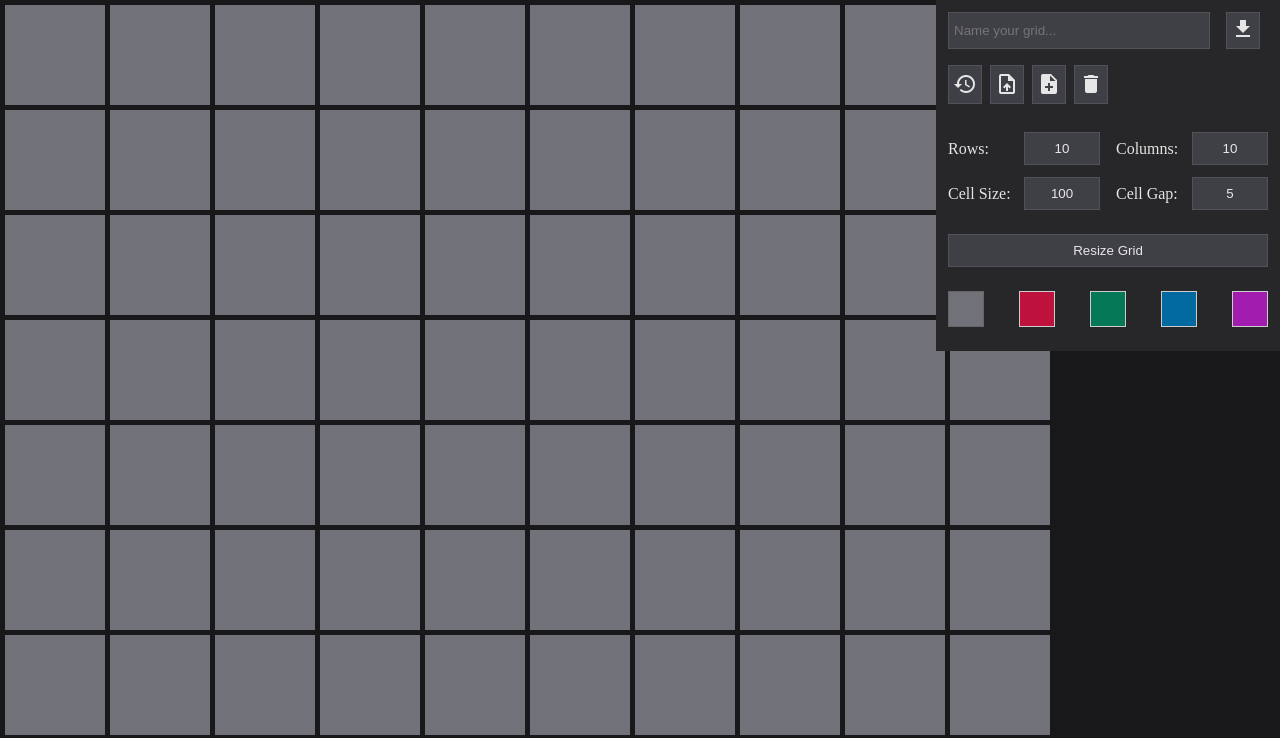
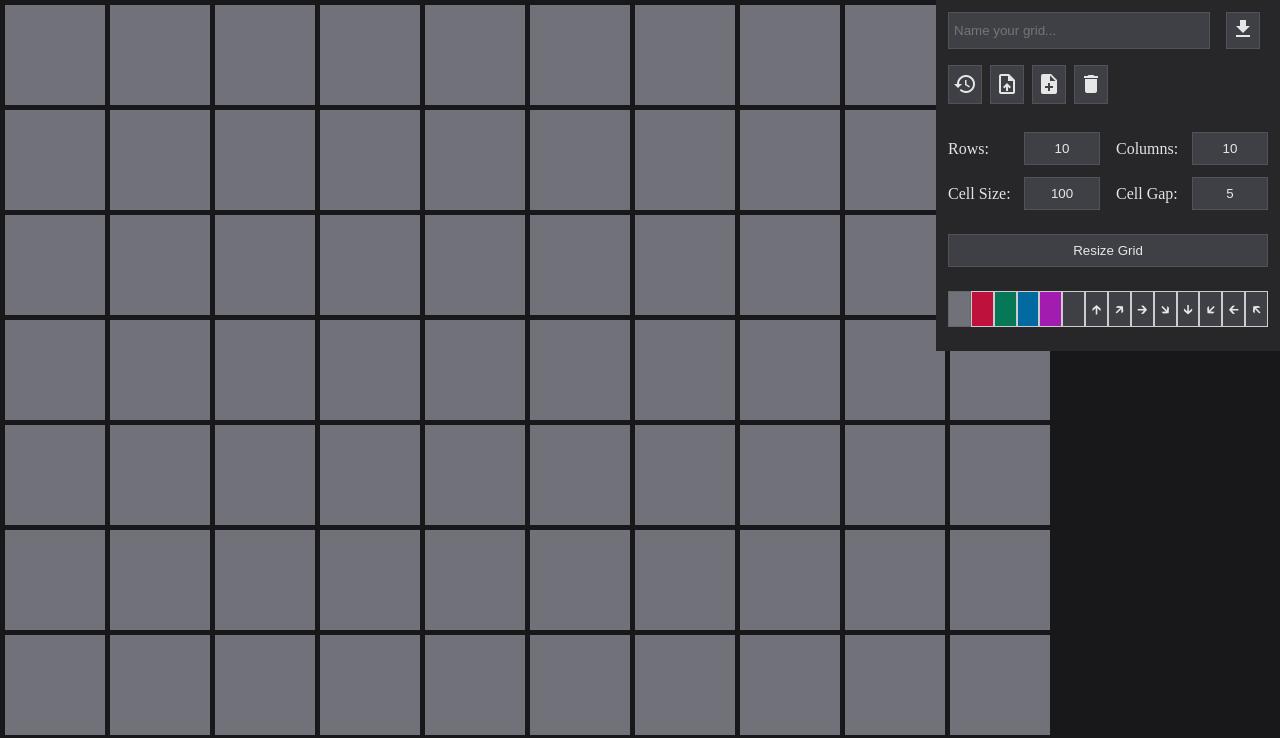
Before and after one commit to Prakkus/gridit, a plain HTML site: page index.html in a window 1280 px wide. Shown: the top 738 px of the page. Drawn offline with Linux system fonts and the light colour scheme.

Commit message:
adds arrow symbols and symbol offsets

```diff
--- a/index.html
+++ b/index.html
@@ -81,6 +81,10 @@
 		border: 1px solid transparent;
 		transition:  all .125s ease;
 		cursor: pointer;
+		user-select: none;
+		display: flex;
+		justify-content: space-around;
+		align-items: center;
 	}
 
 	.grid-cell:hover {
@@ -180,7 +184,7 @@
 			}
 
 
-			const { ColorControlsElement, getSelectedFillColor } = ColorControls(defaultProfile.availableColors);
+			const { ColorControlsElement, getSelectedWriteValue, getSelectedWriteProperty } = ColorControls(defaultProfile.availableColors, defaultProfile.availableSymbols);
 			const { initGridData, resetAllCellStates, getCellStateById, getAllCells, updateCellStateById, addUpdateListener: addGridUpdateListener, getExportData, getNonDefaultCells } = GridData();
 
 			//Returns a function which will reset the grid to the current state when called.
@@ -265,9 +269,23 @@
 			//Update cellState
 			const updateCellColor = (targetCellId) => {
 				const cellState = getCellStateById(targetCellId);
-				const newFillColor = cellState.fillColor == getSelectedFillColor() ? 'default' : getSelectedFillColor();
-				const doUpdate = () => updateCellStateById(targetCellId, { fillColor: newFillColor });
-				const undoUpdate = () => updateCellStateById(targetCellId, { fillColor: cellState.fillColor })
+				const updateProperty = { key: getSelectedWriteProperty(), value: getSelectedWriteValue() };
+				let updateToApply;
+				if (updateProperty.key == 'fillColor') {
+					const newFillColor = cellState.attributes.fillColor == updateProperty.value ? 'default' : updateProperty.value;
+					updateToApply = {
+						[updateProperty.key]: newFillColor,
+					}
+				} else {
+					updateToApply = {
+						[updateProperty.key]: updateProperty.value,
+					}
+				}
+
+				console.log(updateToApply);
+
+				const doUpdate = () => updateCellStateById(targetCellId, updateToApply );
+				const undoUpdate = () => updateCellStateById(targetCellId, { fillColor: cellState.attributes.fillColor, symbol: cellState.attributes.symbol })
 
 				doUpdate();
 				recordAction(doUpdate, undoUpdate);
@@ -283,7 +301,11 @@
 				initGridData(rowCount, columnCount);
 
 				//Buid/Mount Grid View
-				const { renderCell, initFromCellData } = GridView(gridMountElement, gridRowCountInput, gridColumnCountInput, cellSize, cellGap);
+				const { defaultStyle: gridViewStyles, renderCell, initFromCellData } = GridView(gridMountElement, gridRowCountInput, gridColumnCountInput, cellSize, cellGap);
+				const styleElement = document.createElement('style');
+				styleElement.insertAdjacentHTML('beforeend', gridViewStyles);
+				document.head.insertAdjacentElement('beforeend', styleElement);
+
 				addGridUpdateListener(renderCell);
 				initFromCellData(getAllCells());
 			}
@@ -317,7 +339,7 @@
 				const newGrid = parsedGridJson;
 				buildAndMountGrid(newGrid.config.rowCount, newGrid.config.columnCount, gridCellSize, gridColumnGap);
 				newGrid.cells.forEach((cellData) => {
-					updateCellStateById(cellData.cellId, cellData);
+					updateCellStateById(cellData.cellId, cellData.attributes);
 				});
 			}
 
@@ -354,8 +376,8 @@
 				controlPanel.insertAdjacentElement('beforeend', ColorControlsElement);
 
 				const styleElement = document.createElement('style');
+				styleElement.insertAdjacentHTML('beforeend', gridConfigStyle);
 				styleElement.insertAdjacentHTML('beforeend', persistenceStyle);
-				styleElement.insertAdjacentHTML('beforeend', gridConfigStyle);
 				document.head.insertAdjacentElement('beforeend', styleElement);
 
 			}
--- a/src/ColorControls.js
+++ b/src/ColorControls.js
@@ -1,11 +1,13 @@
-const ColorControls = (availableColors) => {
-	let selectedFillColor = 'default';
+const ColorControls = (availableColors, availableSymbols) => {
+	let selectedProperty = 'fillColor';
+	let selectedWriteValue = 'default';
 
 	const colorSwatchNodes = new Map(); //Map of colorName->colorSwatchNode so that we can update their active state easily
 
 	const ColorControlsElement = document.createElement('div');
 	ColorControlsElement.classList.add("color-controls");
 
+	//colors
 	Object.entries(availableColors).map(([name, color]) => {
 		let swatchButton = document.createElement('button');
 		swatchButton.classList.add("color-swatch");
@@ -15,24 +17,39 @@ const ColorControls = (availableColors) => {
 			swatchButton.classList.add('active-color');
 		}
 		swatchButton.addEventListener('click', () => {
-			setSelectedFillColor(name);
+			setSelectedWriteValue('fillColor', name);
 		})
 		ColorControlsElement.appendChild(swatchButton);
 		colorSwatchNodes.set(name, swatchButton);
 	});
 
-	const setSelectedFillColor = (colorName) => {
-		if (!Object.keys(availableColors).includes(colorName)) return;
+	//symbols
+	Object.entries(availableSymbols).map(([name, symbol]) => {
+		let swatchButton = document.createElement('button');
+		swatchButton.classList.add("color-swatch");
+		swatchButton.innerHTML = symbol.display;
+		swatchButton.addEventListener('click', () => {
+			setSelectedWriteValue('symbol', name);
+		})
+		ColorControlsElement.appendChild(swatchButton);
+		colorSwatchNodes.set(name, swatchButton);
+	});
+
+	const setSelectedWriteValue = (propertyName, value) => {
+		// if (!Object.keys(availableColors).includes(colorName)) return;
 		//Remove the 'active' class from the old color and add it to the new color
-		colorSwatchNodes.get(selectedFillColor).classList.remove('active-color');
-		colorSwatchNodes.get(colorName).classList.add('active-color');
+		// colorSwatchNodes.get(selectedWriteValue).classList.remove('active-color');
+		// colorSwatchNodes.get(colorName).classList.add('active-color');
 
-		selectedFillColor = colorName;
+		selectedProperty = propertyName;
+		selectedWriteValue = value;
 	}
 
-	const getSelectedFillColor = () => selectedFillColor;
+	const getSelectedWriteProperty = () => selectedProperty;
 
-	return {ColorControlsElement, getSelectedFillColor, getSelectedFillColor };
+	const getSelectedWriteValue = () => selectedWriteValue;
+
+	return { ColorControlsElement, getSelectedWriteProperty, getSelectedWriteValue };
 }
 
 
--- a/src/GridData.js
+++ b/src/GridData.js
@@ -2,7 +2,10 @@ const initialCellState = {
 	cellId: '-1,-1',
 	x: -1,
 	y: -1,
-	fillColor: 'default'
+	attributes: {
+		fillColor: 'default',
+		symbol: ''
+	}
 }
 
 const constructCellMap = (rows, columns) => {
@@ -63,10 +66,13 @@ const GridData = () => {
 		updateCellState(currentState, propUpdates);
 	}
 
-	const updateCellState = (cellState, { fillColor } = propUpdates) => {
+	const updateCellState = (cellState, propUpdates) => {
 		const newState = {
 			...cellState,
-			fillColor: fillColor
+			attributes: {
+				...cellState.attributes,
+				...propUpdates
+			}
 		};
 		cellData.set(cellState.cellId, newState);
 		onCellStateUpdated(newState);
@@ -75,7 +81,7 @@ const GridData = () => {
 
 	const resetAllCellStates = () => {
 		cellData.forEach((cellState, cellId) => {
-			updateCellState(cellState, initialCellState);
+			updateCellState(cellState, initialCellState.attributes);
 		});
 	}
 
@@ -99,7 +105,7 @@ const GridData = () => {
 	}
 
 	const getNonDefaultCells = () => {
-		return serializeCells(cellData).filter((cellState) => cellState.fillColor != initialCellState.fillColor);
+		return serializeCells(cellData).filter((cellState) => cellState.attributes.fillColor != initialCellState.attributes.fillColor || cellState.attributes.symbol != initialCellState.attributes.symbol);
 	}
 
 	const getExportData = () => {
--- a/src/GridView.js
+++ b/src/GridView.js
@@ -1,11 +1,29 @@
 import defaultProfile from './default-profile.js';
 
 const hexColorFromName = (colorName) => defaultProfile.availableColors[colorName];
+const symbolFromName = (symbolName) => defaultProfile.availableSymbols[symbolName];
+
+const defaultStyle =
+`
+		.grid-cell-symbol {
+			color: #fff;
+			width: 100%;
+			display: block;
+			height: 100%;
+			text-align: center;
+			line-height: 1.35;
+			pointer-events: none;
+			position: relative;
+		}
+`;
 
 const renderGridFromCells = (mountElement, cellData) => {
 	let nodeMap = new Map();
 	cellData.forEach((cellState, cellId) => {
-		const thisCell = document.createElement("div");
+		const thisCell = document.createElement('div');
+		const symbol = document.createElement('span');
+		symbol.classList.add('grid-cell-symbol');
+		thisCell.insertAdjacentElement('beforeend', symbol);
 
 		const appendedNode = mountElement.appendChild(thisCell);
 		appendedNode.classList.add('grid-cell');
@@ -27,6 +45,7 @@ const mountGridToElement = (mountElement, rowCount, columnCount, cellSize, cellG
 	mountElement.style.gridTemplate = `repeat(auto-fill, ${cellSize}px) / repeat(auto-fill, ${cellSize}px)`;
 	mountElement.style.gridGap = cellGap + "px";
 	mountElement.style.padding = `${cellGap + "px"} 0px ${cellGap + "px"} ${cellGap + "px"}`;
+	mountElement.style.fontSize = Math.round(.6 * cellSize) + 'px';
 }
 
 
@@ -38,7 +57,13 @@ const GridView = (gridMountElement, rowCount, columnCount, cellSize, cellGap) =>
 	//Update a given cell's DOM node to reflect a given cellState
 	const renderCell = (cellState) => {
 		const cellNode = cellToNodeMap.get(cellState.cellId);
-		cellNode.style.backgroundColor = '#' + hexColorFromName(cellState.fillColor);
+
+		cellNode.style.backgroundColor = '#' + hexColorFromName(cellState.attributes.fillColor);
+		const symbolNode = cellNode.querySelector('.grid-cell-symbol');
+		const symbolData = symbolFromName(cellState.attributes.symbol);
+		symbolNode.innerHTML = symbolData.display;
+		symbolNode.style.left = symbolData.xOffset;
+		symbolNode.style.bottom = symbolData.yOffset;
 	}
 
 	//Initialize a view from a set of cells
@@ -47,7 +72,7 @@ const GridView = (gridMountElement, rowCount, columnCount, cellSize, cellGap) =>
 		cellData.forEach((cellState) => renderCell(cellState));
 	}
 
-	return { renderCell, initFromCellData };
+	return { defaultStyle, renderCell, initFromCellData };
 }
 
 export default GridView;
--- a/src/Persistence.js
+++ b/src/Persistence.js
@@ -62,7 +62,7 @@ const Persistence = (dataResolver) => {
 		const droppedItem = event.dataTransfer.items[0];
 		if (droppedItem.kind !== 'file' || !droppedItem.type.match('^application/json')) return;
 		droppedItem.getAsFile().text().then(value => {
-			loadJson(value)
+			loadJson(value);
 		});
 	}
 
@@ -71,7 +71,7 @@ const Persistence = (dataResolver) => {
 		console.log(file.kind, file.type);
 		if (!file.type.match('^application/json')) return;
 		file.text().then(value => {
-			loadJson(value)
+			loadJson(value);
 		});
 	}
 
--- a/src/default-profile.js
+++ b/src/default-profile.js
@@ -5,5 +5,52 @@ export default {
 		green: "047857",
 		blue: "0369A1",
 		purple: "A21CAF"
+	},
+	availableSymbols : {
+		'': {
+			display: '',
+			xOffset: 0,
+			yOffset: 0,
+		},
+		north: {
+			display: '🡱',
+			xOffset: 0,
+			yOffset: 0,
+		},
+		northEast: {
+			display: '🡵',
+			xOffset: "2.5%",
+			yOffset: "-10%",
+		},
+		east:{
+			display: '🡲',
+			xOffset: '5%',
+			yOffset: '-10%',
+		},
+		southEast: {
+			display: '🡶',
+			xOffset: "2.5%",
+			yOffset: "-12.5%",
+		},
+		south: {
+			display: '🡳',
+			xOffset: '2.5%',
+			yOffset: '-15%',
+		},
+		southWest: {
+			display: '🡷',
+			xOffset: "2.5%",
+			yOffset: "-12.5%",
+		},
+		west: {
+			display: '🡰',
+			xOffset: '-5%',
+			yOffset: '-10%',
+		},
+		northWest: {
+			display: '🡴',
+			xOffset: "2.5%",
+			yOffset: "-10%",
+		}
 	}
 };
```
